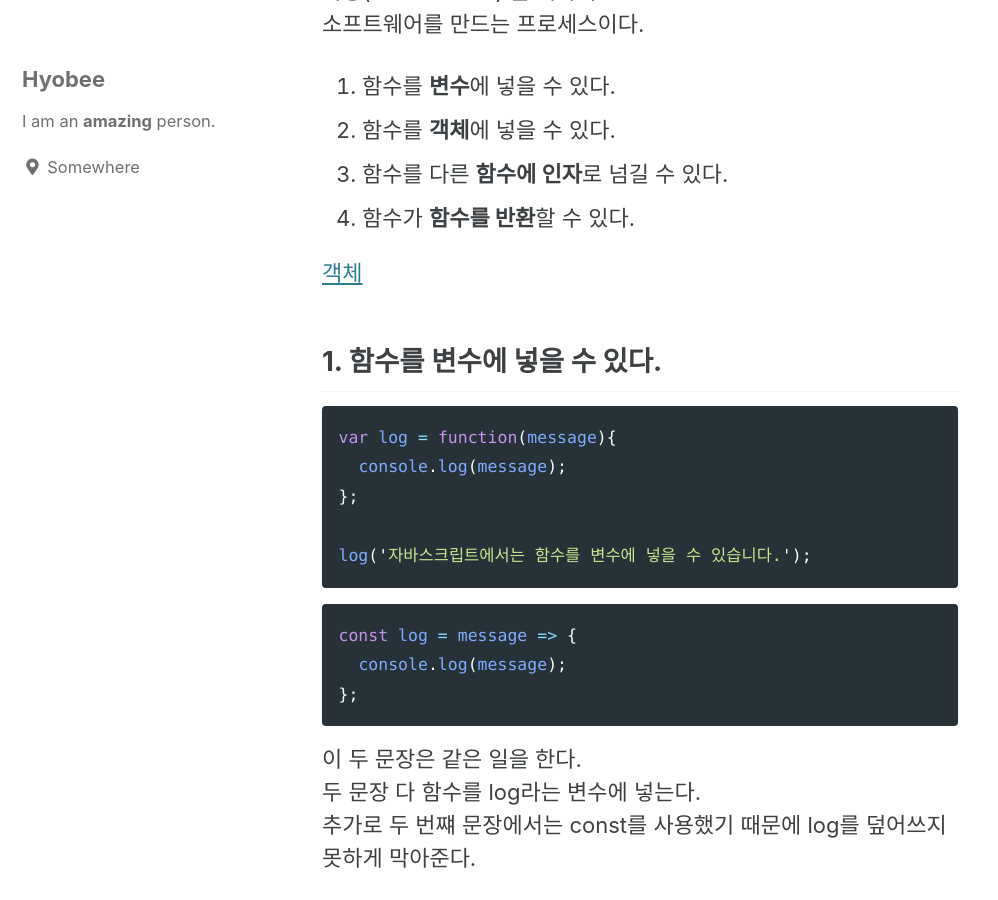
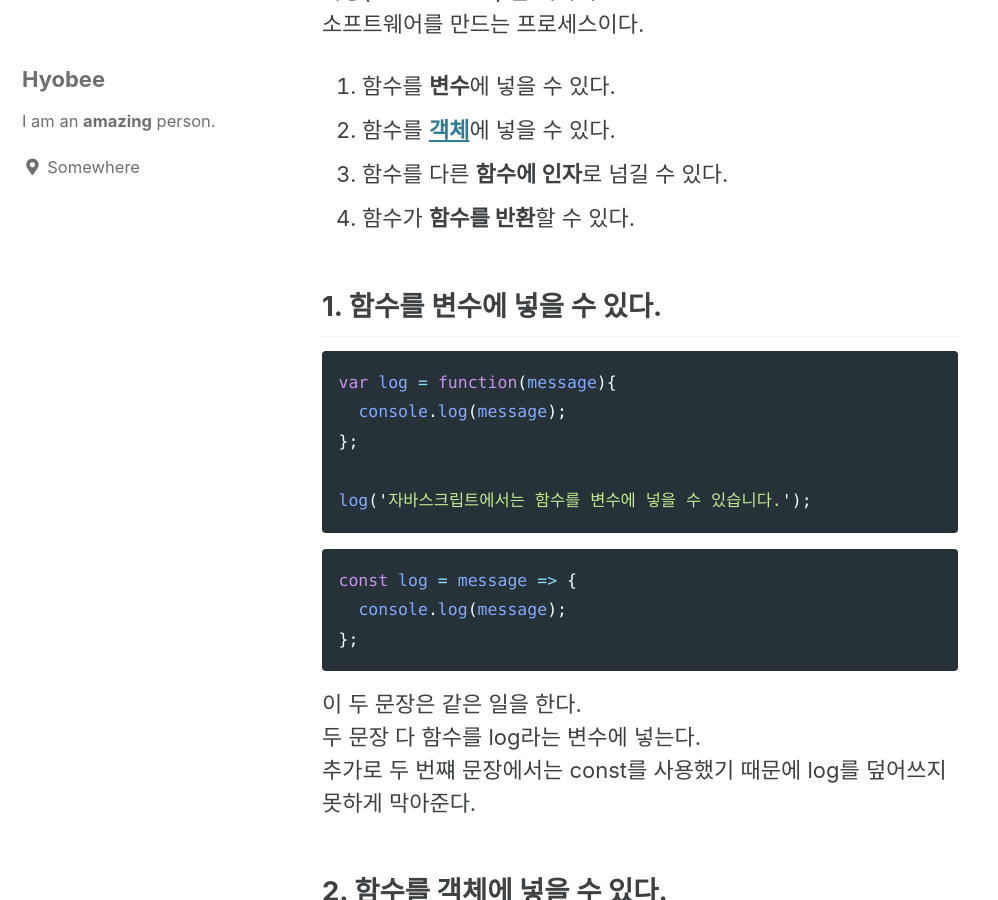
Before and after one commit to Hyobee/Hyobee.github.io, a Jekyll site: the page built from _posts/2021-12-06-LearningReact-3.1.md, in a window 1280 px wide and 900 px high, scrolled down 441 px. Shown: the whole window, without its empty margins (0-998 px from the left). Built offline with Jekyll 4.4.1, drawn with Linux system fonts in a browser that asks for light colours; cached includes are drawn as plain includes.

Commit message:
permalink 테스트

````diff
--- a/_posts/2021-12-06-LearningReact-3.1.md
+++ b/_posts/2021-12-06-LearningReact-3.1.md
@@ -13,11 +13,11 @@ tags:
 소프트웨어를 만드는 프로세스이다.
 
 1. 함수를 **변수**에 넣을 수 있다.
-2. 함수를 **객체**에 넣을 수 있다.
+2. 함수를 **[객체](https://hyobee.github.io/javascript/object)**에 넣을 수 있다.
 3. 함수를 다른 **함수에 인자**로 넘길 수 있다.
 4. 함수가 **함수를 반환**할 수 있다.
 
-[객체](https://hyobee.github.io/javascript/object)
+
 
 ## 1. 함수를 **변수**에 넣을 수 있다.
 ```jsx
````
